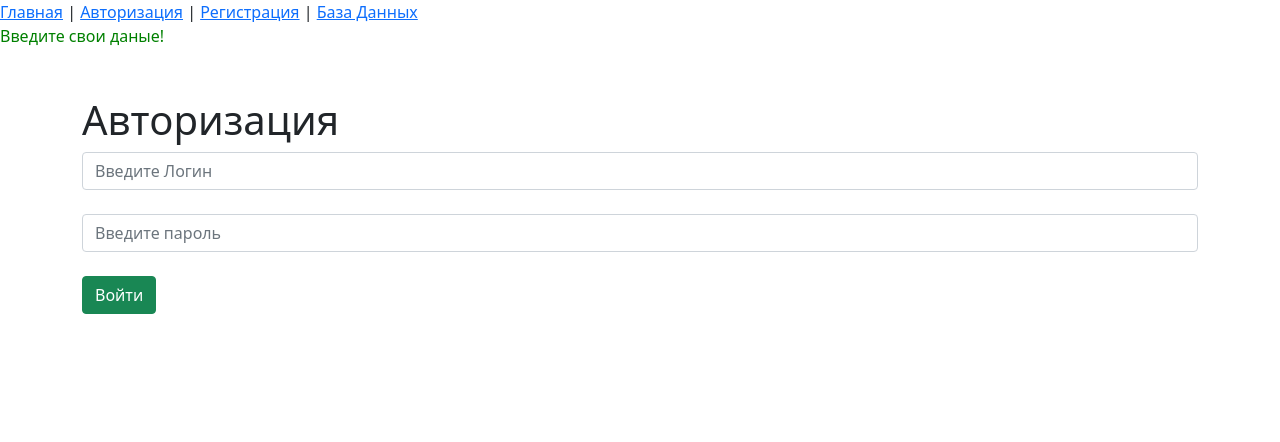
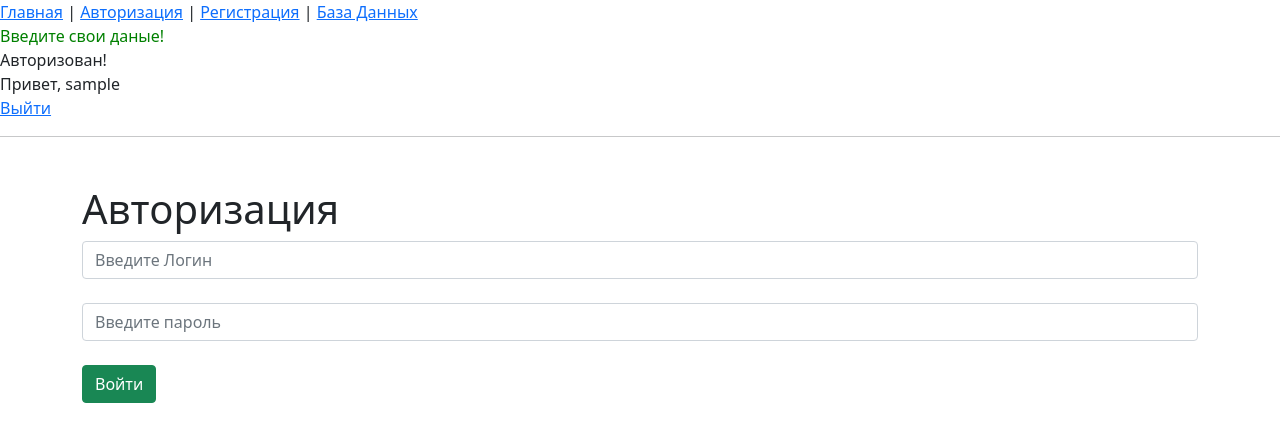
Before and after one commit to Gonkong1994/LogRegForm, a PHP site: page /logform.php in a window 1280 px wide. Shown: the top 442 px of the page. Run offline with PHP 8.4, Linux system fonts and the light colour scheme; the visitor is signed in with stand-in values (Sample User, id 1); data that the repository does not hold is empty.

Commit message:
Информация об авторизованном пользователе на каждой странице

```diff
--- a/index.php
+++ b/index.php
@@ -5,12 +5,14 @@
 ?>
 <?php if( isset($_SESSION['logged_user'])) : ?>
     Авторизован!<br>
-    Привет, <?php echo $_SESSION['logged_user']; ?>
+    Привет, <?php echo $_SESSION['logged_user']; ?><br>
+    <a href="/logout.php">Выйти</a>
     <hr>
+
 
     <?php endif; ?>
     <h1>Главная страница</h1>
-    <a href="/logout.php">Выйти</a>
+
 
 <?php
     require_once "blocks/foot.php";
--- a/logform.php
+++ b/logform.php
@@ -2,6 +2,9 @@
     session_start();
     $title = "Авторизация";
     require_once "blocks/header.php";
+
+
+
 
     $data = $_POST;
 
@@ -22,7 +25,7 @@
 
                      if(password_verify($data['password'], $value['password'])) {
                         $_SESSION['logged_user'] = $value['login'];
-                        echo '<div style="color: green;">Вы успешно авторизованы!<br/>Можете перейти на <a href="/">главную</a> страницу</div><hr>';
+                        echo '<div style="color: green;">Вы успешно авторизованы!<br/>Можете перейти на <a href="/index.php">главную</a> страницу</div><hr>';
                     }
 
                     else
@@ -57,6 +60,14 @@
 
 
 ?>
+<?php if( isset($_SESSION['logged_user'])) : ?>
+    Авторизован!<br>
+    Привет, <?php echo $_SESSION['logged_user']; ?><br>
+    <a href="/logout.php">Выйти</a>
+    <hr>
+
+
+    <?php endif; ?>
 
 <div class="container mt-5">
     <h1>Авторизация</h1>
```
Also changed, not shown: dbjson.php (+11 -0 lines), signupform.php (+11 -0 lines).
